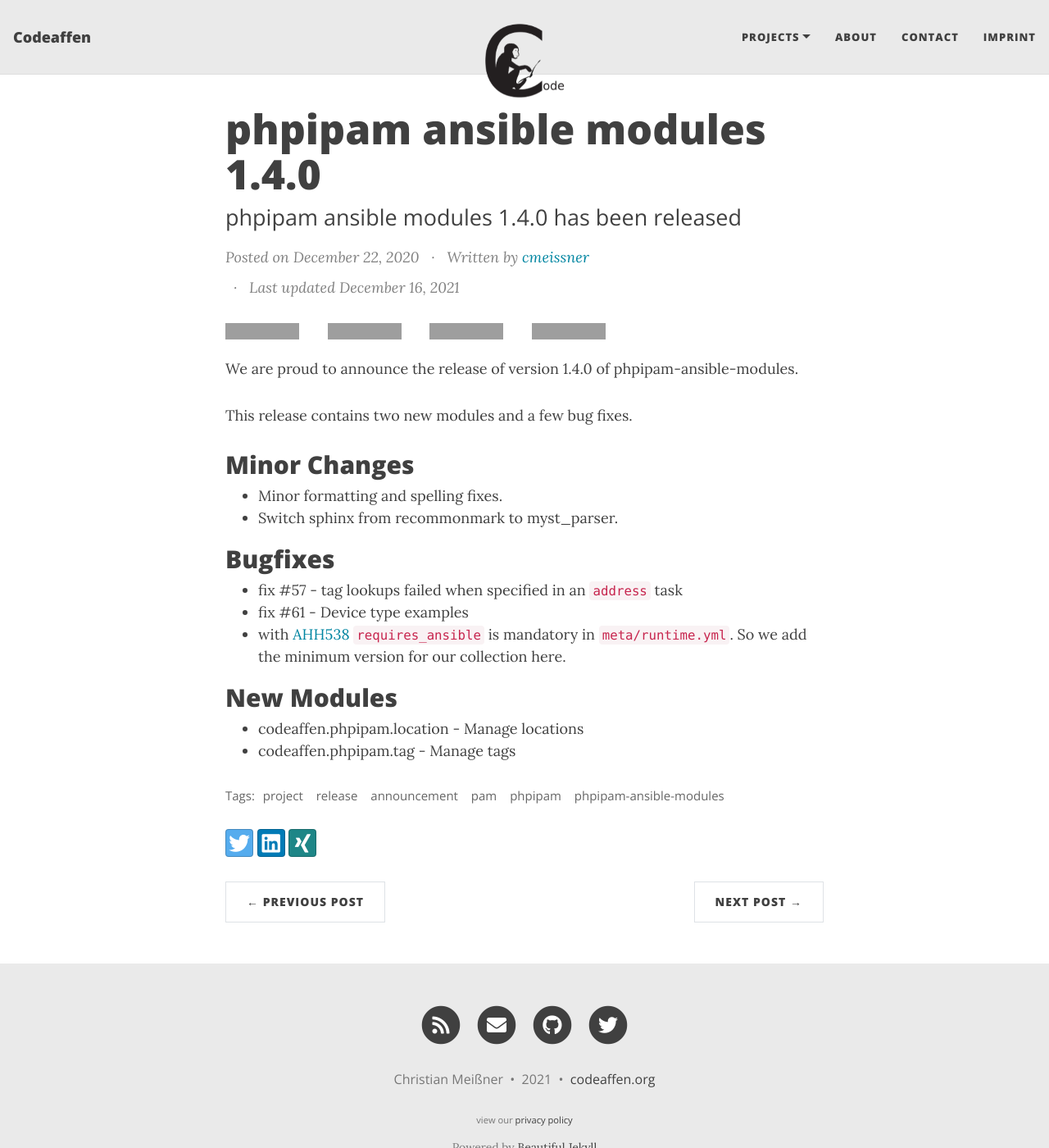
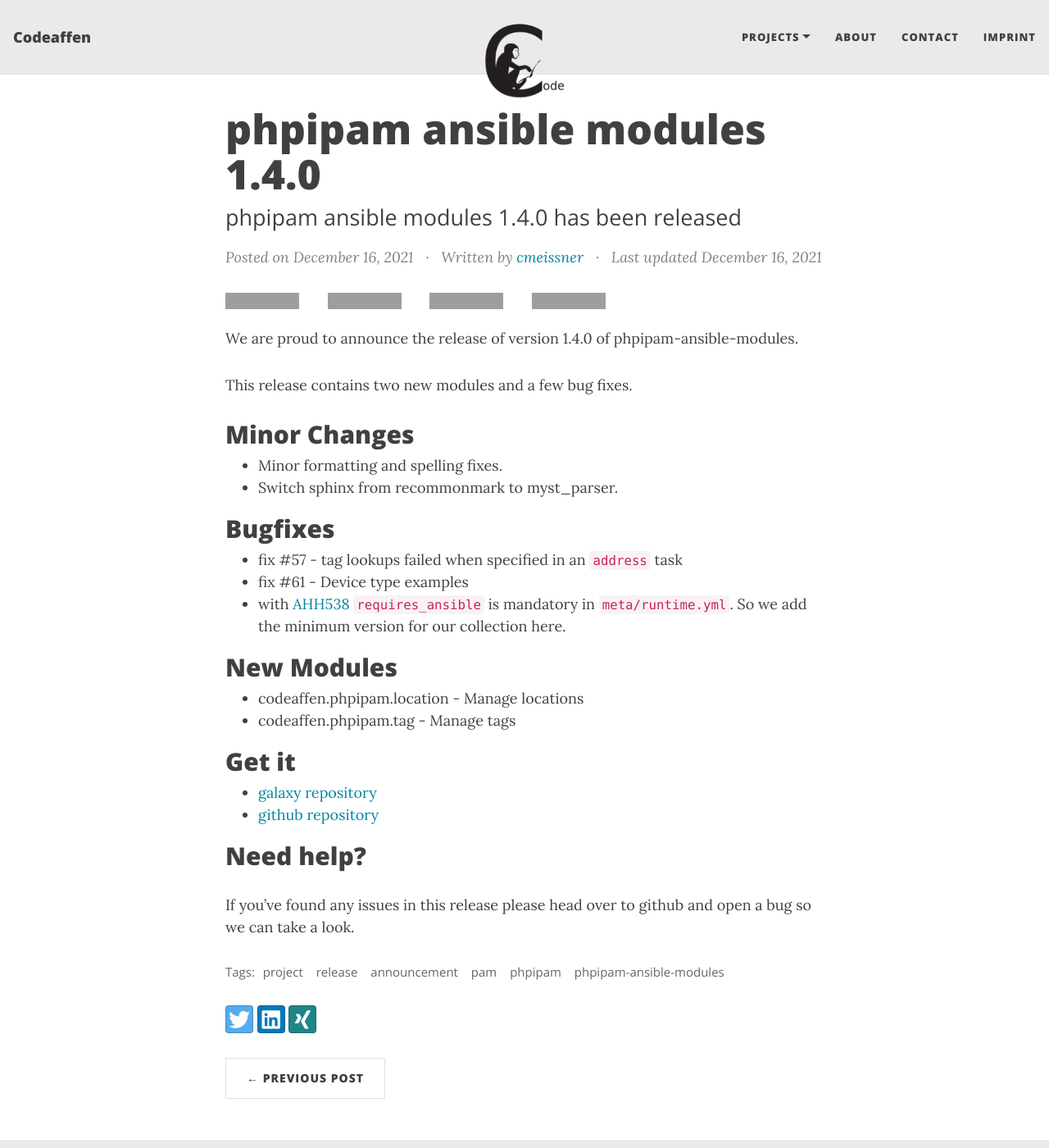
Before and after one commit to codeaffen/codeaffen.org, a Jekyll site: the page built from _posts/2021-12-16-phpipam-announcement-1.4.0.md, in a window 1280 px wide and 1400 px high, cut to the strip 0-1400 px from the top of the window. Shown: the whole strip at 82% size. Built offline with Jekyll 4.4.1, drawn with Linux system fonts in a browser that asks for light colours; nearby versions of some CDN libraries; comment, search, counter and statistics services are not loaded; grey boxes are pictures that could not be loaded.

Commit message:
fix data and add common sections

```diff
--- a/_posts/2020-12-22-phpipam-announcement-1.4.0.md
+++ b/_posts/2021-12-16-phpipam-announcement-1.4.0.md
@@ -28,3 +28,12 @@
 
 - codeaffen.phpipam.location - Manage locations
 - codeaffen.phpipam.tag - Manage tags
+
+## Get it
+
+- [galaxy repository](https://galaxy.ansible.com/codeaffen/phpipam){:target="_blank"}
+- [github repository](https://github.com/codeaffen/phpipam-ansible-modules){:target="_blank"}
+
+## Need help?
+
+If you’ve found any issues in this release please head over to github and open a bug so we can take a look.
```
